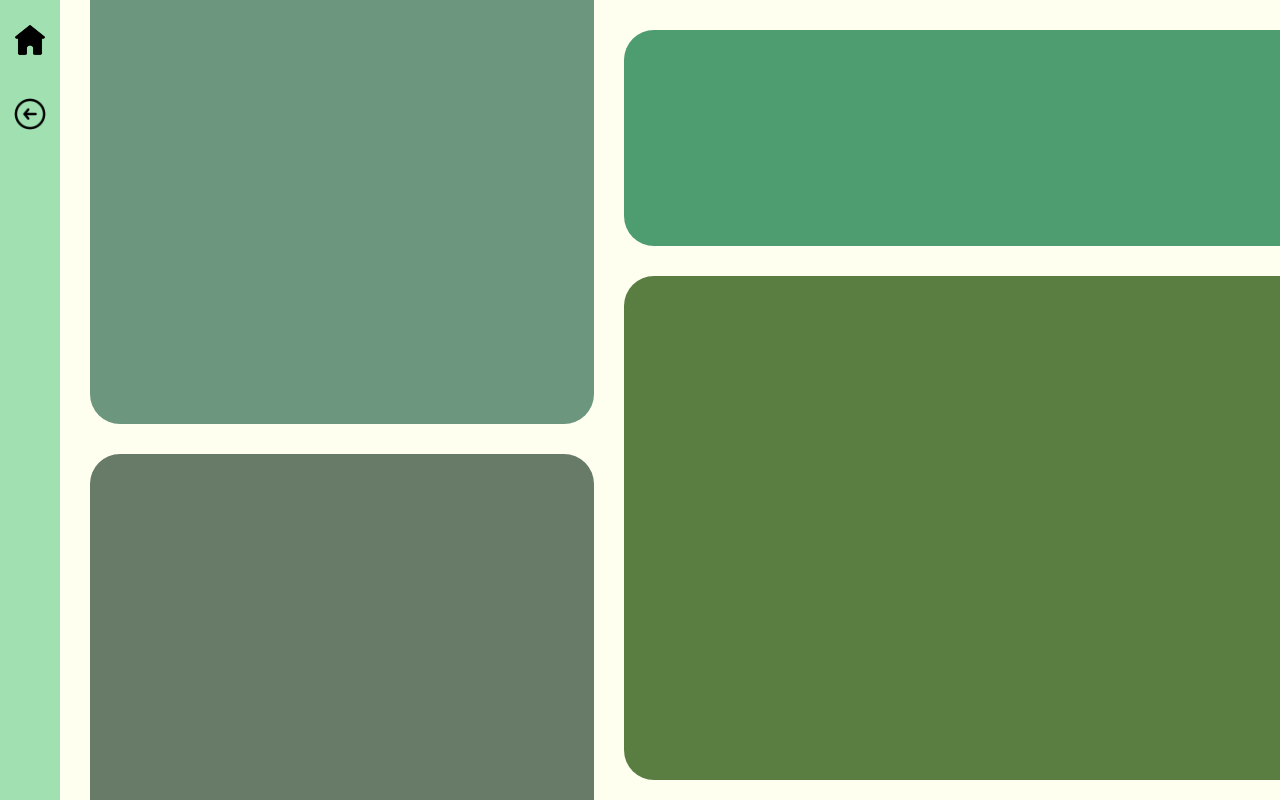
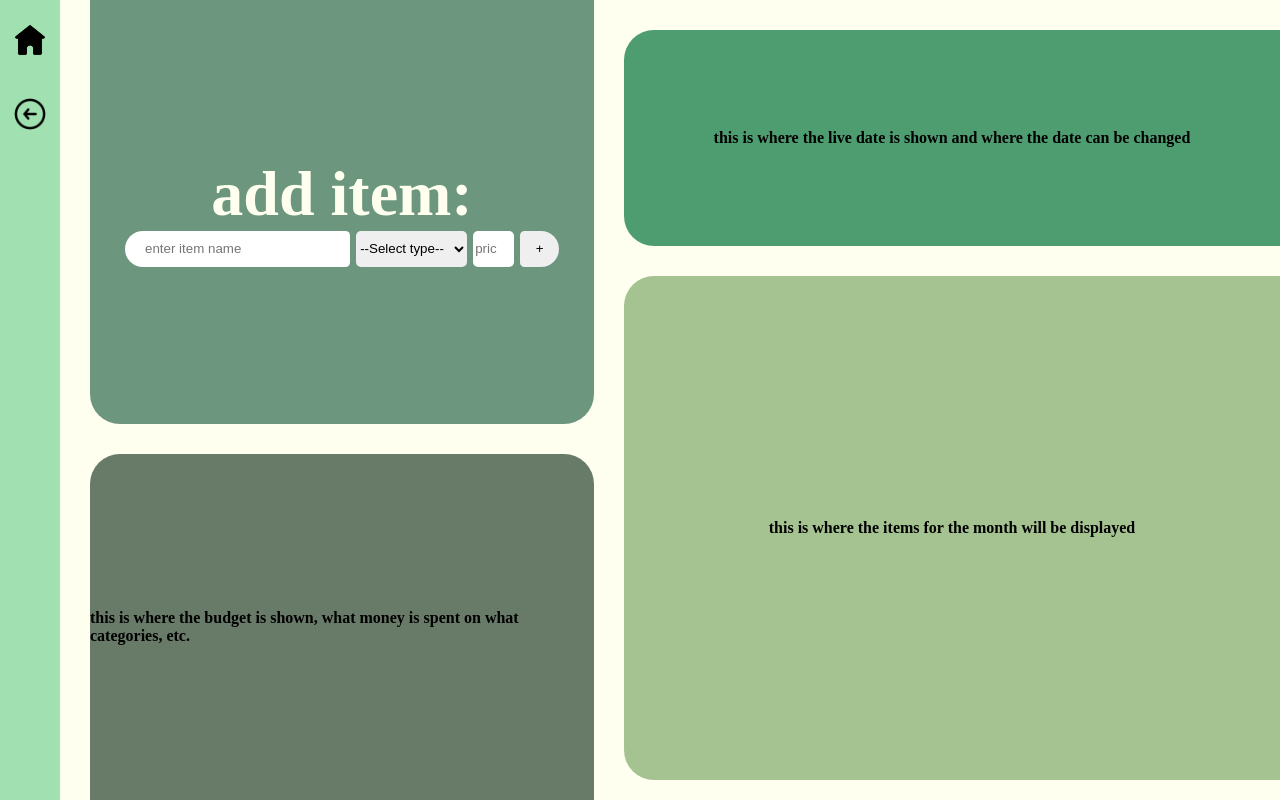
Before and after one commit to benjiangmin/life-in-documents, a React (Vite) app: page /#/logs/money in a window 1280 px wide. Built offline with nearby package versions, Linux system fonts and the light colour scheme; a web font is replaced by a local one.

Commit message:
Added a search bar but still lacking in all of its functionality

```diff
--- a/main/index.css
+++ b/main/index.css
@@ -217,22 +217,75 @@ body {
     height: 55%;
     border-radius: 0px 0px 30px 30px;
     margin: 0px 15px 15px 30px;
+    display: flex;
+    justify-content: center;
+    align-items: center;
 }
+.add-item-form {
+    display: flex;
+    gap: 3px;
+    width: 100%;
+}
+.box-1-display {
+    display: flex;
+    flex-direction: column;
+    justify-content: center;
+    align-items: center;
+    width: 100%;
+    padding: 0px 35px;
+}
+.box-1-display > h1 {
+    font-size: 4rem;
+    margin-bottom: 0px;
+    margin-top: 0px;
+    color: #FFFFF0;
+}
+.item-name-input {
+    border-radius: 20px 5px 5px 20px;
+    border-width: 0px;
+    width: 50%;
+    padding: 0px 20px;
+}
+.select-type-form {
+    border-radius: 5px;
+    border-width: 0px;
+    width: 30%;
+}
+.price-input-form {
+    border-radius: 5px;
+    border-width: 0px;
+    width: 10%;
+}
+.add-item-button {
+    border-radius: 5px 20px 20px 5px;
+    border-width: 0px;
+    width: 10%;
+}
+
 .box-2 {
     background-color: rgb(104, 122, 104);
     height: 45%;
     border-radius: 30px 30px 0px 0px;
     margin: 15px 15px 0px 30px;
+    display: flex;
+    justify-content: center;
+    align-items: center;
 }
 .box-3 {
     background-color: rgb(77, 157, 113);
     height: 30%;
     border-radius: 30px 0px 0px 30px;
     margin: 30px 0px 15px 15px;
+    display: flex;
+    justify-content: center;
+    align-items: center;
 }
 .box-4 {
-    background-color: rgb(90, 125, 65);
+    background-color: rgb(165, 194, 145);
     height: 70%;
     border-radius: 30px 0px 0px 30px;
     margin: 15px 0px 20px 15px;
+    display: flex;
+    justify-content: center;
+    align-items: center;
 }
--- /dev/null
+++ b/src/Documents/Logs/Money/AddItemBox.jsx
@@ -0,0 +1,57 @@
+import React from "react"
+
+export default function AddItemBox() {
+    const [item, setItem] = React.useState("")
+    const [type, setType] = React.useState("")
+    const [price, setPrice] = React.useState("")
+
+    const handleSubmit = (e) => {
+        e.preventDefault();
+        if (!item || !type || !price) return; // simple validation
+
+        console.log({ item, type, price: parseFloat(price) }); // for now, just log
+
+        setItem("");
+        setType("");
+        setPrice("");
+    }
+
+    return (
+        <section className="box-1-display">
+            <h1>add item:</h1>
+            <form className="add-item-form" onSubmit={handleSubmit}>
+                <input
+                    className="item-name-input"
+                    type="text"
+                    value={item}
+                    onChange={(e) => setItem(e.target.value)}
+                    placeholder="enter item name"
+                    required
+                    />
+                <br /><br />
+
+                <select className="select-type-form" value={type} onChange={(e) => setType(e.target.value)} required>
+                    <option value="">--Select type--</option>
+                    <option value="food">Food</option>
+                    <option value="clothing">Clothing</option>
+                    <option value="entertainment">Entertainment</option>
+                    <option value="other">Other</option>
+                </select>
+                <br /><br />
+
+                <input
+                    className="price-input-form"
+                    type="number"
+                    value={price}
+                    onChange={(e) => setPrice(e.target.value)}
+                    placeholder="price"
+                    step="0.01"
+                    required
+                    />
+                <br /><br />
+
+                <button className="add-item-button" type="submit">+</button>
+            </form>
+        </section>
+    )
+}
--- /dev/null
+++ b/src/Documents/Logs/Money/BudgetBox.jsx
@@ -0,0 +1,5 @@
+export default function BudgetBox() {
+    return (
+        <h1>this is where the budget is shown, what money is spent on what categories, etc.</h1>
+    )
+}
--- /dev/null
+++ b/src/Documents/Logs/Money/DateBox.jsx
@@ -0,0 +1,5 @@
+export default function DateBox() {
+    return (
+        <h1>this is where the live date is shown and where the date can be changed</h1>
+    )
+}
--- /dev/null
+++ b/src/Documents/Logs/Money/DisplayItemsBox.jsx
@@ -0,0 +1,5 @@
+export default function DisplayItemsBox() {
+    return (
+        <h1>this is where the items for the month will be displayed</h1>
+    )
+}
--- a/src/Documents/Logs/Money/Money.jsx
+++ b/src/Documents/Logs/Money/Money.jsx
@@ -1,17 +1,29 @@
 import Sidebar from "../../../../main/Sidebar"
+import AddItemBox from "./AddItemBox"
+import BudgetBox from "./BudgetBox"
+import DateBox from "./DateBox"
+import DisplayItemsBox from "./DisplayItemsBox"
 
 export default function Money() {
     return (
         <section className="money-main">
             <Sidebar />
             <section className="column-1">
-                <section className="box-1"></section>
-                <section className="box-2"></section>
+                <section className="box-1">
+                    <AddItemBox />
+                </section>
+                <section className="box-2">
+                    <BudgetBox />
+                </section>
             </section>
 
             <section className="column-2">
-                <section className="box-3"></section>
-                <section className="box-4"></section>
+                <section className="box-3">
+                    <DateBox />
+                </section>
+                <section className="box-4">
+                    <DisplayItemsBox />
+                </section>
             </section>
         </section>
     )
```
